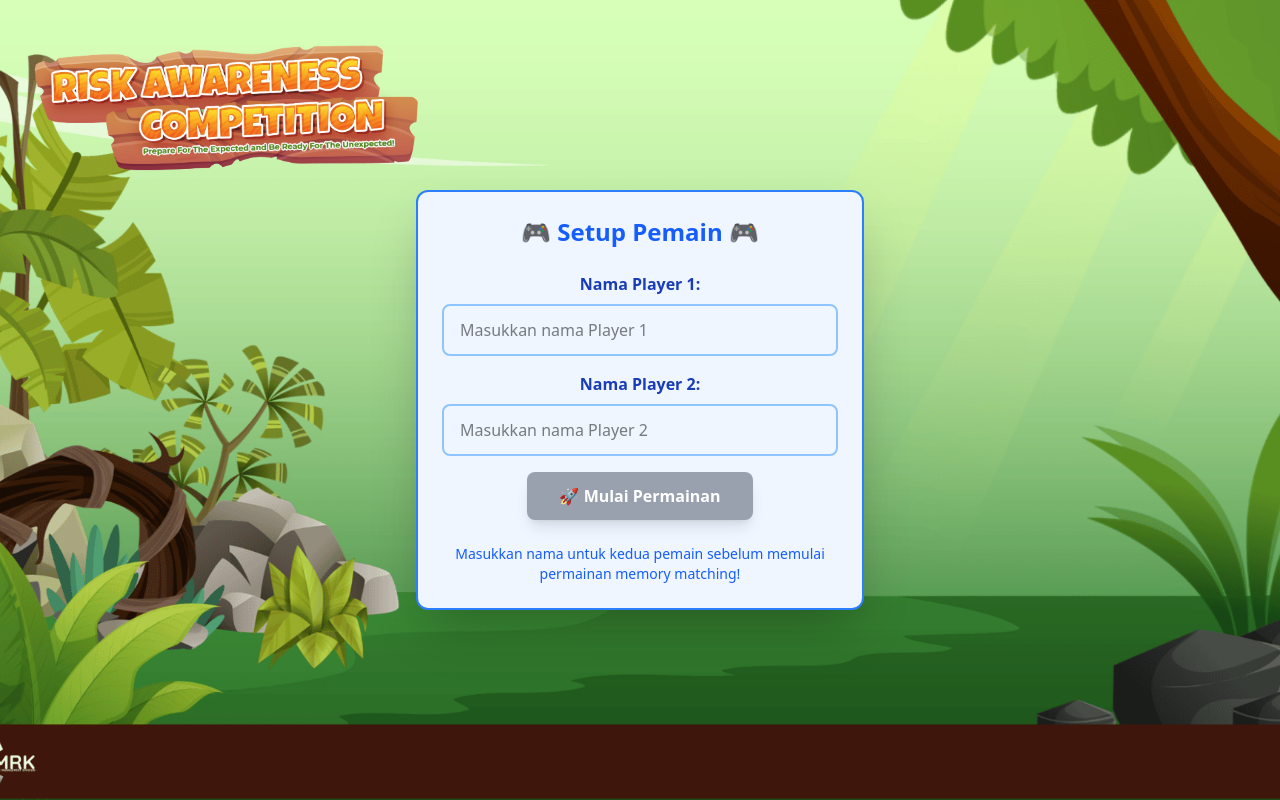
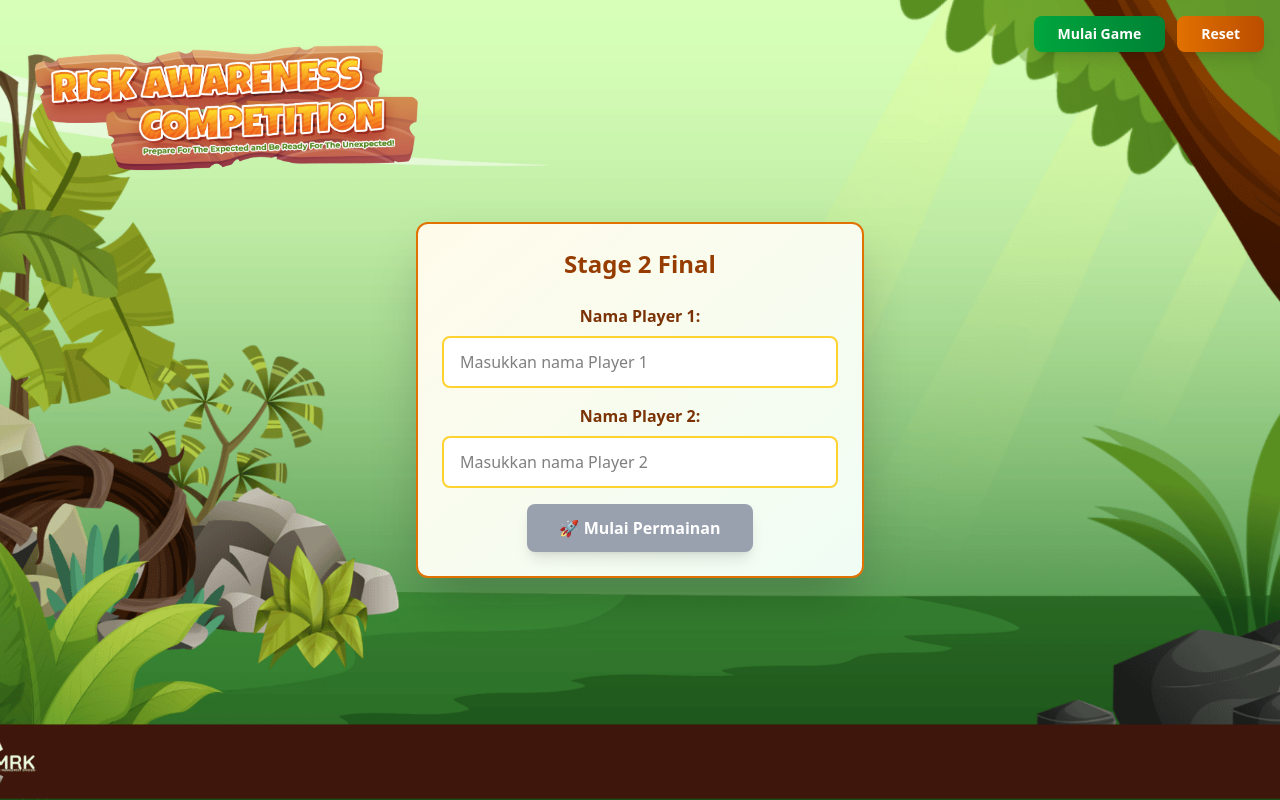
Before and after one commit to paulus29/rac-final-stage, a Vue app: page / in a window 1280 px wide. Built offline with nearby package versions, Linux system fonts and the light colour scheme.

Commit message:
ubah design game

```diff
--- a/src/components/GameBoard.vue
+++ b/src/components/GameBoard.vue
@@ -349,9 +349,19 @@ onBeforeUnmount(() => {
     -->
   </div>
 
+  <!-- === MENU KONTROL POJOK KANAN ATAS === -->
+  <div class="fixed top-4 right-4 z-40">
+    <GameControls
+      :gameStarted="gameStarted"
+      :gameCompleted="gameCompleted"
+      @start-game="startGame"
+      @reset-game="resetToNameInput"
+    />
+  </div>
+
   <!-- === CONTAINER UTAMA GAME === -->
   <!-- Container responsif dengan padding dan alignment tengah -->
-  <div class="max-w-4xl mx-auto p-2 sm:p-4 text-center">
+  <div class="max-w-6xl mx-auto p-2 sm:p-4 text-center">
     <!-- === HEADER GAME === -->
     <!-- Bagian judul dan statistik game -->
     <div class="mb-4 sm:mb-6">
@@ -364,14 +374,6 @@ onBeforeUnmount(() => {
 
       <!-- === PANEL STATISTIK GLOBAL === -->
       <GameStats :timer="timer" :formatTime="formatTime" />
-
-      <!-- === PANEL KONTROL GAME === -->
-      <GameControls
-        :gameStarted="gameStarted"
-        :gameCompleted="gameCompleted"
-        @start-game="startGame"
-        @reset-game="resetToNameInput"
-      />
     </div>
 
     <!-- === LAYOUT GAME DENGAN PANEL PEMAIN === -->
@@ -393,7 +395,7 @@ onBeforeUnmount(() => {
       <!-- Grid Kartu Permainan - Tengah -->
       <div class="order-3 lg:order-2">
         <div
-          class="grid grid-cols-4 gap-3 sm:gap-4 max-w-md sm:max-w-xl p-5 sm:p-6 game-grid rounded-xl shadow-xl"
+          class="grid grid-cols-4 gap-4 sm:gap-6 max-w-lg sm:max-w-2xl lg:max-w-3xl p-6 sm:p-8 game-grid rounded-xl shadow-xl"
         >
           <!--
             Loop untuk menampilkan setiap kartu
--- a/src/components/GameControls.vue
+++ b/src/components/GameControls.vue
@@ -19,7 +19,7 @@ defineEmits(['start-game', 'reset-game'])
     <button
       @click="$emit('start-game')"
       :disabled="gameStarted && !gameCompleted"
-      class="px-3 sm:px-6 py-1.5 sm:py-2 border-none rounded-lg font-bold transition-all duration-300 bg-green-500 text-white hover:bg-green-600 disabled:bg-gray-400 disabled:cursor-not-allowed shadow-lg text-xs sm:text-sm min-w-[100px] sm:min-w-[120px]"
+      class="px-3 sm:px-6 py-1.5 sm:py-2 border-none rounded-lg font-bold transition-all duration-300 bg-gradient-to-r from-green-600 to-green-700 text-white hover:from-green-700 hover:to-green-800 disabled:bg-gray-400 disabled:cursor-not-allowed shadow-lg text-xs sm:text-sm min-w-[100px] sm:min-w-[120px]"
     >
       {{ gameStarted ? (gameCompleted ? 'Main Lagi' : 'Game Berjalan') : 'Mulai Game' }}
     </button>
@@ -27,7 +27,7 @@ defineEmits(['start-game', 'reset-game'])
     <!-- Tombol Reset -->
     <button
       @click="$emit('reset-game')"
-      class="px-3 sm:px-6 py-1.5 sm:py-2 border-none rounded-lg font-bold transition-all duration-300 bg-red-500 text-white hover:bg-red-600 shadow-lg text-xs sm:text-sm min-w-[70px] sm:min-w-[80px]"
+      class="px-3 sm:px-6 py-1.5 sm:py-2 border-none rounded-lg font-bold transition-all duration-300 bg-gradient-to-r from-amber-600 to-amber-700 text-white hover:from-amber-700 hover:to-amber-800 shadow-lg text-xs sm:text-sm min-w-[70px] sm:min-w-[80px]"
     >
       Reset
     </button>
--- a/src/components/GameInstructions.vue
+++ b/src/components/GameInstructions.vue
@@ -1,14 +1,16 @@
 <template>
-  <div class="bg-blue-50 bg-opacity-95 border-2 border-blue-500 rounded-xl p-3 sm:p-4 mt-4 sm:mt-6 text-left shadow-xl">
+  <div
+    class="bg-gradient-to-br from-amber-50 to-green-50 bg-opacity-95 border-2 border-amber-600 rounded-xl p-3 sm:p-4 mt-4 sm:mt-6 text-left shadow-xl"
+  >
     <!-- Judul Instruksi -->
-    <h3 class="text-blue-600 text-lg sm:text-xl font-bold mb-2 sm:mb-3 text-center">
-      Cara Bermain (Mode 2 Pemain):
+    <h3 class="text-amber-800 text-lg sm:text-xl font-bold mb-2 sm:mb-3 text-center">
+      Aturan Bermain
     </h3>
 
     <!-- Daftar Aturan Permainan -->
-    <ul class="list-disc pl-3 sm:pl-4 space-y-1 sm:space-y-2 text-gray-800 text-xs sm:text-sm">
+    <ul class="list-disc pl-3 sm:pl-4 space-y-1 sm:space-y-2 text-amber-900 text-xs sm:text-sm">
       <li class="leading-relaxed">Permainan dimainkan bergantian oleh 2 pemain</li>
-      <li class="leading-relaxed">Setiap pemain klik dua kartu untuk melihat angkanya</li>
+      <li class="leading-relaxed">Terdapat 14 kartu dimana ada 7 pasang angka</li>
       <li class="leading-relaxed">Jika angka sama, pemain mendapat poin dan giliran lagi</li>
       <li class="leading-relaxed">Jika berbeda, kartu tertutup dan berganti pemain</li>
       <li class="leading-relaxed">Pemain dengan skor tertinggi menang!</li>
--- a/src/components/GameStats.vue
+++ b/src/components/GameStats.vue
@@ -15,7 +15,7 @@ defineProps({
   <div class="mt-2 sm:mt-3 mb-3 sm:mb-4">
     <!-- Panel Statistik Global -->
     <div class="flex justify-center gap-2 sm:gap-3 flex-wrap">
-      <div class="bg-white bg-opacity-95 px-2 sm:px-3 py-1 sm:py-1.5 rounded-full font-bold text-gray-800 shadow-lg text-xs sm:text-sm">
+      <div class="bg-gradient-to-r from-amber-100 to-green-100 bg-opacity-95 px-2 sm:px-3 py-1 sm:py-1.5 rounded-full font-bold text-amber-900 shadow-lg text-xs sm:text-sm border border-amber-300">
         <span>Waktu: {{ formatTime(timer) }}</span>
       </div>
     </div>
--- a/src/components/PlayerNameInput.vue
+++ b/src/components/PlayerNameInput.vue
@@ -7,11 +7,11 @@ const player2Name = ref('')
 // Validation computed properties
 const isPlayer1Valid = computed(() => player1Name.value.trim().length > 0)
 const isPlayer2Valid = computed(() => player2Name.value.trim().length > 0)
-const areNamesUnique = computed(() =>
-  player1Name.value.trim().toLowerCase() !== player2Name.value.trim().toLowerCase()
+const areNamesUnique = computed(
+  () => player1Name.value.trim().toLowerCase() !== player2Name.value.trim().toLowerCase(),
 )
-const isFormValid = computed(() =>
-  isPlayer1Valid.value && isPlayer2Valid.value && areNamesUnique.value
+const isFormValid = computed(
+  () => isPlayer1Valid.value && isPlayer2Valid.value && areNamesUnique.value,
 )
 
 const emit = defineEmits(['start-game'])
@@ -20,7 +20,7 @@ const startGame = () => {
   if (isFormValid.value) {
     emit('start-game', {
       player1Name: player1Name.value.trim(),
-      player2Name: player2Name.value.trim()
+      player2Name: player2Name.value.trim(),
     })
   }
 }
@@ -30,64 +30,62 @@ const startGame = () => {
   <!-- Modal Overlay Background -->
   <div class="fixed inset-0 flex items-center justify-center z-50 p-4">
     <!-- Modal Content -->
-    <div class="bg-blue-50 bg-opacity-95 border-2 border-blue-500 rounded-xl p-6 shadow-2xl max-w-md w-full backdrop-filter backdrop-blur-lg">
+    <div
+      class="bg-gradient-to-br from-amber-50 to-green-50 bg-opacity-95 border-2 border-amber-600 rounded-xl p-6 shadow-2xl max-w-md w-full backdrop-filter backdrop-blur-lg"
+    >
       <!-- Title -->
-      <h2 class="text-blue-600 text-2xl font-bold mb-6 text-center">
-        🎮 Setup Pemain 🎮
-      </h2>
+      <h2 class="text-amber-800 text-2xl font-bold mb-6 text-center">Stage 2 Final</h2>
 
       <!-- Player 1 Input -->
       <div class="mb-4">
-        <label class="block text-blue-800 font-semibold mb-2">
-          Nama Player 1:
-        </label>
+        <label class="block text-amber-900 font-semibold mb-2"> Nama Player 1: </label>
         <input
           v-model="player1Name"
           type="text"
           placeholder="Masukkan nama Player 1"
-          class="w-full px-4 py-3 border-2 border-blue-300 rounded-lg focus:outline-none focus:border-blue-500 transition-colors"
+          class="w-full px-4 py-3 border-2 border-amber-300 rounded-lg focus:outline-none focus:border-amber-600 transition-colors bg-white"
           :class="{
             'border-red-400 bg-red-50': player1Name.length > 0 && !isPlayer1Valid,
-            'border-green-400 bg-green-50': isPlayer1Valid
+            'border-green-500 bg-green-50': isPlayer1Valid,
           }"
           maxlength="20"
         />
-        <p v-if="player1Name.length > 0 && !isPlayer1Valid" class="text-red-500 text-sm mt-1">
+        <p v-if="player1Name.length > 0 && !isPlayer1Valid" class="text-red-600 text-sm mt-1">
           Nama Player 1 tidak boleh kosong
         </p>
       </div>
 
       <!-- Player 2 Input -->
       <div class="mb-4">
-        <label class="block text-blue-800 font-semibold mb-2">
-          Nama Player 2:
-        </label>
+        <label class="block text-amber-900 font-semibold mb-2"> Nama Player 2: </label>
         <input
           v-model="player2Name"
           type="text"
           placeholder="Masukkan nama Player 2"
-          class="w-full px-4 py-3 border-2 border-blue-300 rounded-lg focus:outline-none focus:border-blue-500 transition-colors"
+          class="w-full px-4 py-3 border-2 border-amber-300 rounded-lg focus:outline-none focus:border-amber-600 transition-colors bg-white"
           :class="{
             'border-red-400 bg-red-50': player2Name.length > 0 && !isPlayer2Valid,
-            'border-green-400 bg-green-50': isPlayer2Valid
+            'border-green-500 bg-green-50': isPlayer2Valid,
           }"
           maxlength="20"
         />
-        <p v-if="player2Name.length > 0 && !isPlayer2Valid" class="text-red-500 text-sm mt-1">
+        <p v-if="player2Name.length > 0 && !isPlayer2Valid" class="text-red-600 text-sm mt-1">
           Nama Player 2 tidak boleh kosong
         </p>
       </div>
 
       <!-- Name Uniqueness Validation -->
       <div v-if="isPlayer1Valid && isPlayer2Valid && !areNamesUnique" class="mb-4">
-        <p class="text-red-500 text-sm text-center bg-red-100 p-2 rounded">
+        <p class="text-red-600 text-sm text-center bg-red-100 p-2 rounded border border-red-200">
           ⚠️ Nama kedua pemain tidak boleh sama!
         </p>
       </div>
 
       <!-- Success Message -->
       <div v-if="isFormValid" class="mb-4">
-        <p class="text-green-600 text-sm text-center bg-green-100 p-2 rounded">
+        <p
+          class="text-green-700 text-sm text-center bg-green-100 p-2 rounded border border-green-200"
+        >
           ✅ Siap untuk memulai permainan!
         </p>
       </div>
@@ -98,20 +96,15 @@ const startGame = () => {
           @click="startGame"
           :disabled="!isFormValid"
           class="px-8 py-3 rounded-lg font-bold text-white transition-all duration-300 shadow-lg"
-          :class="isFormValid
-            ? 'bg-green-500 hover:bg-green-600 cursor-pointer'
-            : 'bg-gray-400 cursor-not-allowed'"
+          :class="
+            isFormValid
+              ? 'bg-gradient-to-r from-green-600 to-green-700 hover:from-green-700 hover:to-green-800 cursor-pointer'
+              : 'bg-gray-400 cursor-not-allowed'
+          "
         >
           🚀 Mulai Permainan
         </button>
       </div>
-
-      <!-- Instructions -->
-      <div class="mt-6 text-center">
-        <p class="text-blue-600 text-sm">
-          Masukkan nama untuk kedua pemain sebelum memulai permainan memory matching!
-        </p>
-      </div>
     </div>
   </div>
 </template>
--- a/src/components/PlayerPanel.vue
+++ b/src/components/PlayerPanel.vue
@@ -24,8 +24,8 @@ defineProps({
     :class="[
       'px-4 py-3 rounded-lg shadow-lg transition-all duration-300 min-w-[160px] max-w-[200px]',
       isActive
-        ? 'bg-green-500 text-white'
-        : 'bg-white bg-opacity-95 text-gray-800',
+        ? 'bg-gradient-to-r from-green-600 to-green-700 text-white border-2 border-green-500'
+        : 'bg-gradient-to-br from-amber-50 to-green-50 bg-opacity-95 text-amber-900 border-2 border-amber-300',
     ]"
   >
     <div class="font-bold text-base mb-2 text-center">{{ playerName }}</div>
```
Also changed, not shown: src/components/GameCompleteModal.vue (+14 -20 lines).
